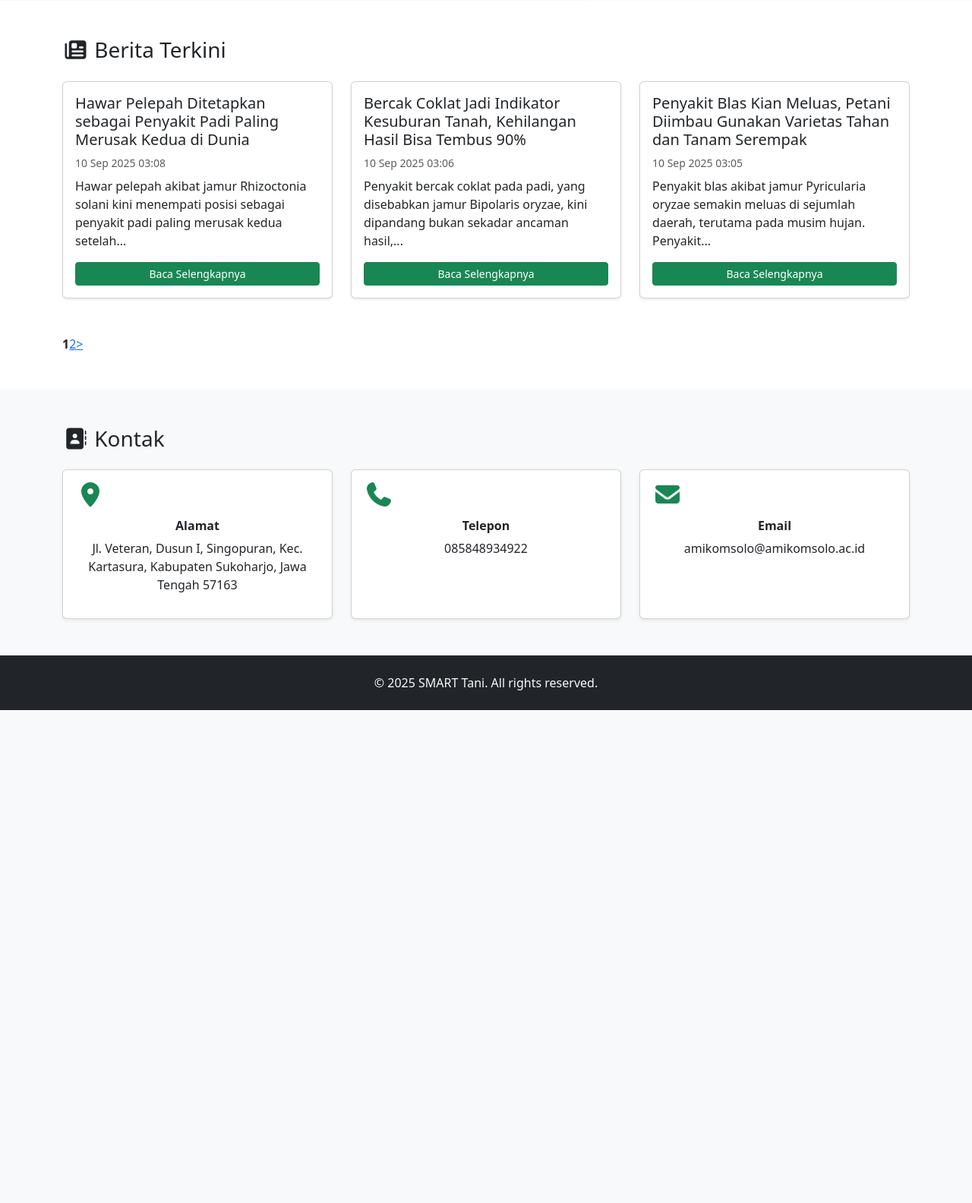
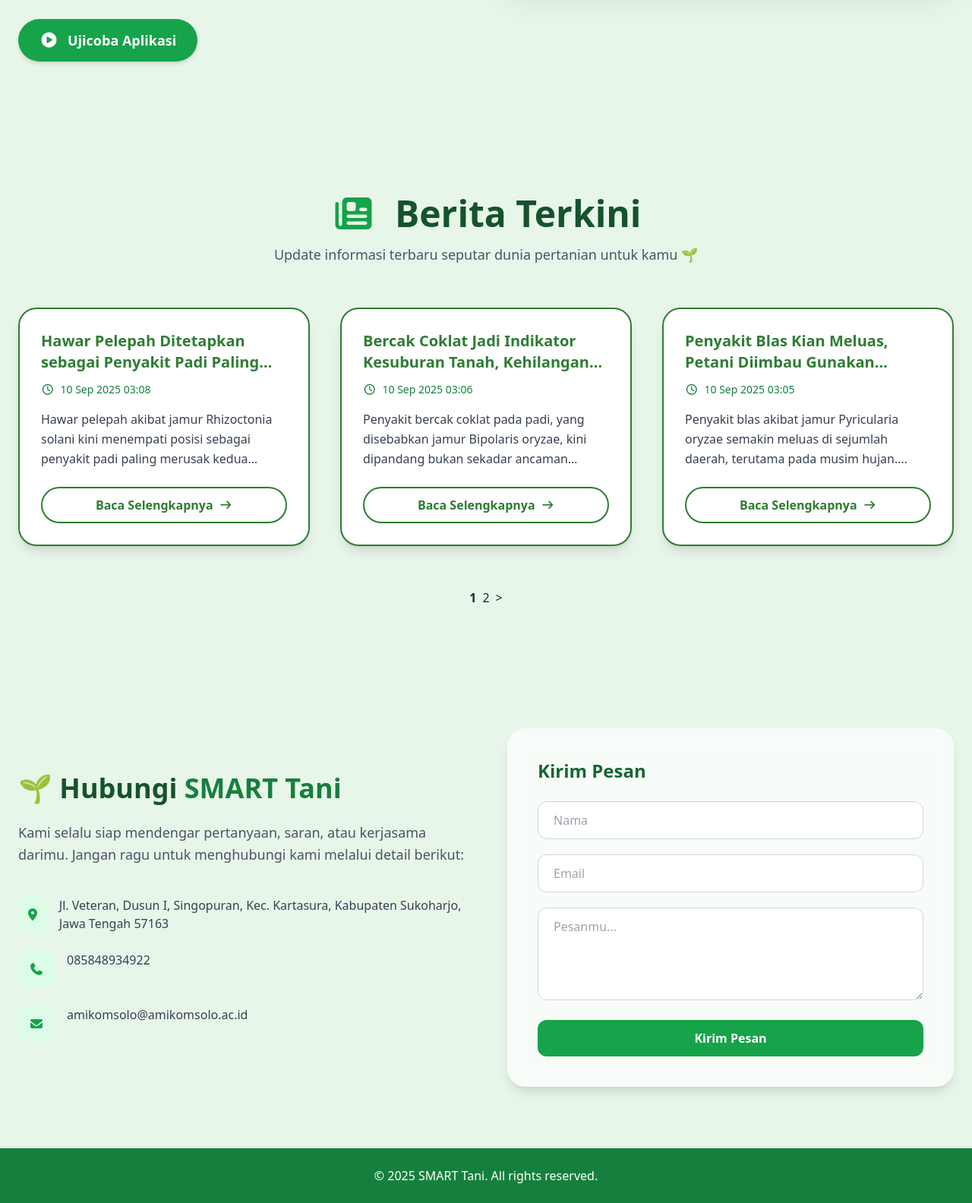
Before and after one commit to miftakhurrokhmat/amikomsolo_farmer_portal, a CodeIgniter app: page /amikomsolo_farmer_portal/ in a window 1280 px wide. Shown: the part 645-2229 px from the top of the page at 76% size. Before the commit the page ends 1580 px from the top, so only its background shows below. Run offline with CodeIgniter, Linux system fonts and the light colour scheme; data comes from the database, SQL or seed files in the repository; some libraries are stand-ins or nearby versions.

Commit message:
feat : fix layouting for landing page

```diff
--- a/application/views/home/landing.php
+++ b/application/views/home/landing.php
@@ -1,106 +1,131 @@
 <!DOCTYPE html>
-<html lang="id">
-
+<html lang="id" class="scroll-smooth">
 <head>
-  <meta charset="UTF-8">
-  <meta name="viewport" content="width=device-width, initial-scale=1.0">
+  <meta charset="UTF-8" />
+  <meta name="viewport" content="width=device-width, initial-scale=1.0" />
   <title>SMART Tani</title>
-  <!-- Bootstrap 5 -->
-  <link href="https://cdn.jsdelivr.net/npm/bootstrap@5.3.3/dist/css/bootstrap.min.css" rel="stylesheet">
-  <!-- FontAwesome -->
-  <link rel="stylesheet" href="https://cdn.jsdelivr.net/npm/@fortawesome/fontawesome-free/css/all.min.css">
-  <style>
-    .hero {
-      padding: 100px 0;
-      background: linear-gradient(135deg, #e6ffe6 0%, #f6fff6 100%);
-    }
-
-    .hero h1 {
-      font-size: 2.5rem;
-      font-weight: bold;
-    }
-
-    .video-wrapper {
-      position: relative;
-      padding-top: 56.25%;
-      border-radius: 12px;
-      overflow: hidden;
-    }
-
-    .video-wrapper iframe {
-      position: absolute;
-      top: 0;
-      left: 0;
-      width: 100%;
-      height: 100%;
-      border: 0;
-    }
-
-    .news-card {
-      transition: all 0.2s ease-in-out;
-    }
-
-    .news-card:hover {
-      transform: translateY(-4px);
-      box-shadow: 0 8px 16px rgba(0, 0, 0, 0.1);
-    }
-  </style>
+  <script src="https://cdn.tailwindcss.com"></script>
+  <link
+    rel="stylesheet"
+    href="https://cdn.jsdelivr.net/npm/@fortawesome/fontawesome-free/css/all.min.css"
+  />
 </head>
-
-<body>
+<body class="font-sans text-gray-800">
 
   <!-- Navbar -->
-  <nav class="navbar navbar-expand-lg navbar-light bg-light shadow-sm">
-    <div class="container">
-      <a class="navbar-brand fw-bold" href="#">🌾 SMART Tani</a>
-      <div class="ms-auto">
-        <a href="<?= site_url('login') ?>" class="btn btn-outline-success btn-sm">Login</a>
+<nav class="bg-[#2E7D32] shadow-md sticky top-0 z-50">
+  <div class="max-w-7xl mx-auto px-6 py-3 flex items-center justify-between">
+    <!-- Logo -->
+    <a
+      href="#"
+      class="text-2xl font-extrabold text-white flex items-center gap-2 hover:text-green-300 transition"
+    >
+      🌾 <span>SMART Tani</span>
+    </a>
+    <!-- Nav Menu -->
+    <div class="flex items-center gap-6">
+      <a href="#home" class="text-white font-semibold hover:text-green-300 transition">Home</a>
+      <a href="#news" class="text-white font-semibold hover:text-green-300 transition">News</a>
+      <a href="#contact" class="text-white font-semibold hover:text-green-300 transition">Contact</a>
+    </div>
+    <!-- Nav Actions -->
+    <div class="flex items-center gap-4">
+      <a
+        href="<?= site_url('login') ?>"
+        class="inline-flex items-center gap-2 px-6 py-2 rounded-lg font-semibold
+               border border-green-600 text-green-600 bg-white
+               hover:bg-green-600 hover:text-white
+               transition-all duration-300 shadow-sm hover:shadow-md hover:scale-105"
+      >
+        <!-- Icon Login -->
+        <svg xmlns="http://www.w3.org/2000/svg"
+             class="w-5 h-5" fill="none" viewBox="0 0 24 24" stroke="currentColor" stroke-width="2">
+          <path stroke-linecap="round" stroke-linejoin="round" d="M15 12H3m12 0l-3-3m3 3l-3 3m6-9V6a2 2 0 012-2h2a2 2 0 012 2v12a2 2 0 01-2 2h-2a2 2 0 01-2-2v-3"/>
+        </svg>
+        Login
+      </a>
     </div>
   </div>
 </nav>
 
   <!-- Hero -->
-  <section class="hero">
-    <div class="container">
-      <div class="row align-items-center">
-        <div class="col-md-6 mb-4 mb-md-0">
-          <h1>Solusi Digital untuk Petani</h1>
-          <p class="lead"><?= !empty($about) ? $about : 'Platform untuk membantu petani memasarkan dan mengelola usaha.'; ?></p>
+<section id="home" class="relative bg-[#E8F5E9] py-24">
+  <div class="max-w-7xl mx-auto px-6 grid md:grid-cols-2 gap-12 items-center">
+    <!-- Left Content -->
+    <div>
+      <span class="inline-block px-4 py-1.5 mb-4 text-sm font-medium text-green-700 bg-green-100 rounded-full shadow-sm">
+        🌱 Inovasi Pertanian
+      </span>
+      <h1 class="text-4xl md:text-6xl font-extrabold text-green-900 leading-tight mb-6">
+        Solusi Digital <br class="hidden md:block" /> untuk Petani Modern
+      </h1>
+      <p class="text-lg text-gray-600 mb-8 max-w-lg">
+        <?= !empty($about) ? $about : 'Platform untuk membantu petani memasarkan dan mengelola usaha dengan lebih mudah dan efisien.'; ?>
+      </p>
+
       <?php if (!empty($demo)): ?>
-            <a href="<?= $demo ?>" target="_blank" class="btn btn-success btn-lg">
-              <i class="fas fa-play-circle"></i> Ujicoba Aplikasi
+      <a
+        href="<?= $demo ?>"
+        target="_blank"
+        class="inline-flex items-center gap-3 px-7 py-3.5 bg-green-600 text-white text-lg font-semibold rounded-full shadow-md hover:scale-105 hover:bg-green-700 hover:shadow-lg transition-all duration-300"
+      >
+        <i class="fas fa-play-circle text-xl"></i>
+        Ujicoba Aplikasi
       </a>
       <?php endif; ?>
     </div>
-        <div class="col-md-6">
-          <div class="video-wrapper shadow">
-            <iframe src="https://www.youtube.com/embed/QByTvkwU-U0" allowfullscreen></iframe>
-          </div>
-        </div>
+    <!-- Right Video -->
+    <div class="relative group rounded-2xl overflow-hidden shadow-2xl border border-green-100 aspect-video">
+      <iframe
+        class="absolute top-0 left-0 w-full h-full"
+        src="https://www.youtube.com/embed/QByTvkwU-U0"
+        allowfullscreen
+      ></iframe>
+      <!-- Overlay gradient -->
+      <div class="absolute inset-0 bg-gradient-to-t from-black/10 to-transparent group-hover:from-black/20 transition"></div>
     </div>
   </div>
 </section>
 
 <!-- News Section -->
-  <section class="container my-5">
-    <h3 class="mb-4"><i class="fas fa-newspaper"></i> Berita Terkini</h3>
-    <div class="row">
+<section id="news" class="relative bg-[#E8F5E9] py-20">
+  <div class="max-w-7xl mx-auto px-6">
+    <!-- Section Header -->
+    <div class="text-center mb-14">
+      <h2 class="text-4xl md:text-5xl font-extrabold text-green-900 mb-4">
+        <i class="fas fa-newspaper mr-3 text-green-600"></i> Berita Terkini
+      </h2>
+      <p class="text-gray-600 text-lg max-w-2xl mx-auto">
+        Update informasi terbaru seputar dunia pertanian untuk kamu 🌱
+      </p>
+    </div>
+<!-- News Grid -->
+<div class="grid md:grid-cols-2 lg:grid-cols-3 gap-10">
   <?php if (!empty($news)): foreach ($news as $n): ?>
-          <div class="col-md-4 mb-4">
-            <div class="card h-100 shadow-sm news-card">
+  <div
+    class="bg-white border-2 border-[#2E7D32] rounded-3xl shadow-lg overflow-hidden
+           hover:shadow-2xl transition-transform duration-300 hover:-translate-y-2 flex flex-col"
+  >
     <?php if (!empty($n->thumbnail)): ?>
+    <div class="h-56 overflow-hidden">
       <img
         src="<?= base_url('uploads/news/' . htmlspecialchars($n->thumbnail)) ?>"
-                  class="card-img-top"
         alt="<?= htmlspecialchars($n->title) ?>"
-                  loading="lazy">
+        class="w-full h-full object-cover hover:scale-110 transition-transform duration-500"
+        loading="lazy"
+      />
+    </div>
     <?php endif; ?>
-              <div class="card-body d-flex flex-column">
-                <h5 class="card-title"><?= htmlspecialchars($n->title) ?></h5>
-                <small class="text-muted mb-2"><?= date('d M Y H:i', strtotime($n->created_at)) ?></small>
-                <p class="card-text flex-grow-1">
+    <div class="p-7 flex flex-col flex-grow">
+      <h5 class="font-bold text-xl text-[#2E7D32] mb-3 line-clamp-2">
+        <?= htmlspecialchars($n->title) ?>
+      </h5>
+      <small class="text-green-700 mb-4 flex items-center gap-2 text-sm">
+        <i class="far fa-clock"></i>
+        <?= date('d M Y H:i', strtotime($n->created_at)) ?>
+      </small>
+      <p class="text-gray-700 flex-grow leading-relaxed line-clamp-3">
         <?php
-                  // Trim konten tanpa memotong kata
           $trimmed = mb_substr($n->content, 0, 120, 'UTF-8');
           if (mb_strlen($n->content, 'UTF-8') > 120) {
             $lastSpace = mb_strrpos($trimmed, ' ', 0, 'UTF-8');
@@ -109,61 +134,87 @@
           echo nl2br(htmlspecialchars($trimmed));
         ?>
       </p>
-                <a href="<?= site_url('home/news_detail/' . $n->id) ?>" class="btn btn-success btn-sm mt-auto">Baca Selengkapnya</a>
+      <a
+        href="<?= site_url('home/news_detail/' . $n->id) ?>"
+        class="mt-6 inline-flex items-center justify-center gap-2 px-6 py-2.5 border-2 border-[#2E7D32]
+               text-[#2E7D32] font-semibold rounded-full hover:bg-[#2E7D32] hover:text-white transition-all duration-300"
+      >
+        Baca Selengkapnya <i class="fas fa-arrow-right text-sm"></i>
+      </a>
     </div>
   </div>
-          </div>
-        <?php endforeach;
-      else: ?>
-        <div class="col-12">
-          <div class="alert alert-info">Belum ada berita.</div>
+  <?php endforeach; else: ?>
+  <div class="col-span-3 text-center text-gray-500">
+    <i class="fas fa-info-circle mr-2"></i> Belum ada berita.
   </div>
   <?php endif; ?>
 </div>
-
 <!-- Pagination -->
-    <div class="mt-4">
+<div class="mt-14 flex justify-center">
+  <nav class="flex items-center gap-2">
     <?= $pagination ?? '' ?>
+  </nav>
+</div>
   </div>
 </section>
 
 <!-- Contact Section -->
-  <section class="bg-light py-5">
-    <div class="container">
-      <h3 class="mb-4"><i class="fas fa-address-book"></i> Kontak</h3>
-      <div class="row g-4">
-        <div class="col-md-4">
-          <div class="card shadow-sm h-100 text-center p-3">
-            <i class="fas fa-map-marker-alt fa-2x text-success mb-3"></i>
-            <h6 class="fw-bold">Alamat</h6>
-            <p><?= htmlspecialchars($contact['alamat'] ?? '-') ?></p>
+<section id="contact" class="relative bg-[#E8F5E9] py-20 ">
+  <div class="max-w-7xl mx-auto px-6 grid md:grid-cols-2 gap-14 items-center">
+    <!-- Left Info -->
+    <div>
+      <h3 class="text-4xl font-extrabold text-green-900 mb-6">
+        🌱 Hubungi <span class="text-green-700">SMART Tani</span>
+      </h3>
+      <p class="text-gray-600 text-lg leading-relaxed mb-10">
+        Kami selalu siap mendengar pertanyaan, saran, atau kerjasama darimu.
+        Jangan ragu untuk menghubungi kami melalui detail berikut:
+      </p>
+      <ul class="space-y-6">
+        <li class="flex items-start gap-4">
+          <div class="w-12 h-12 flex items-center justify-center rounded-xl bg-green-100 text-green-600">
+            <i class="fas fa-map-marker-alt"></i>
           </div>
+          <p class="text-gray-700">
+            <?= htmlspecialchars($contact['alamat'] ?? '-') ?>
+          </p>
+        </li>
+        <li class="flex items-start gap-4">
+          <div class="w-12 h-12 flex items-center justify-center rounded-xl bg-green-100 text-green-600">
+            <i class="fas fa-phone"></i>
           </div>
-        <div class="col-md-4">
-          <div class="card shadow-sm h-100 text-center p-3">
-            <i class="fas fa-phone fa-2x text-success mb-3"></i>
-            <h6 class="fw-bold">Telepon</h6>
-            <p><?= htmlspecialchars($contact['telepon'] ?? '-') ?></p>
+          <p class="text-gray-700">
+            <?= htmlspecialchars($contact['telepon'] ?? '-') ?>
+          </p>
+        </li>
+        <li class="flex items-start gap-4">
+          <div class="w-12 h-12 flex items-center justify-center rounded-xl bg-green-100 text-green-600">
+            <i class="fas fa-envelope"></i>
           </div>
+          <p class="text-gray-700">
+            <?= htmlspecialchars($contact['email'] ?? '-') ?>
+          </p>
+        </li>
+      </ul>
     </div>
-        <div class="col-md-4">
-          <div class="card shadow-sm h-100 text-center p-3">
-            <i class="fas fa-envelope fa-2x text-success mb-3"></i>
-            <h6 class="fw-bold">Email</h6>
-            <p><?= htmlspecialchars($contact['email'] ?? '-') ?></p>
-          </div>
-        </div>
+    <!-- Right Form -->
+    <div class="bg-white/70 backdrop-blur-md rounded-3xl shadow-lg p-10">
+      <h4 class="text-2xl font-semibold text-green-800 mb-6">Kirim Pesan</h4>
+      <form action="#" method="post" class="space-y-5">
+        <input type="text" placeholder="Nama" class="w-full px-5 py-3 rounded-xl border border-gray-300 focus:ring-2 focus:ring-green-500 outline-none" />
+        <input type="email" placeholder="Email" class="w-full px-5 py-3 rounded-xl border border-gray-300 focus:ring-2 focus:ring-green-500 outline-none" />
+        <textarea placeholder="Pesanmu..." rows="4" class="w-full px-5 py-3 rounded-xl border border-gray-300 focus:ring-2 focus:ring-green-500 outline-none"></textarea>
+        <button type="submit" class="w-full py-3 rounded-xl bg-green-600 text-white font-semibold hover:bg-green-700 transition">
+          Kirim Pesan
+        </button>
+      </form>
     </div>
   </div>
 </section>
 
 <!-- Footer -->
-  <footer class="text-center py-4 bg-dark text-light">
+<footer class="bg-green-700 text-white text-center py-6 border-t border-green-200">
   &copy; <?= date('Y') ?> SMART Tani. All rights reserved.
 </footer>
-
-  <!-- Scripts -->
-  <script src="https://cdn.jsdelivr.net/npm/bootstrap@5.3.3/dist/js/bootstrap.bundle.min.js"></script>
 </body>
-
 </html>
```
Lines whose indentation alone changed are shown as unchanged.
